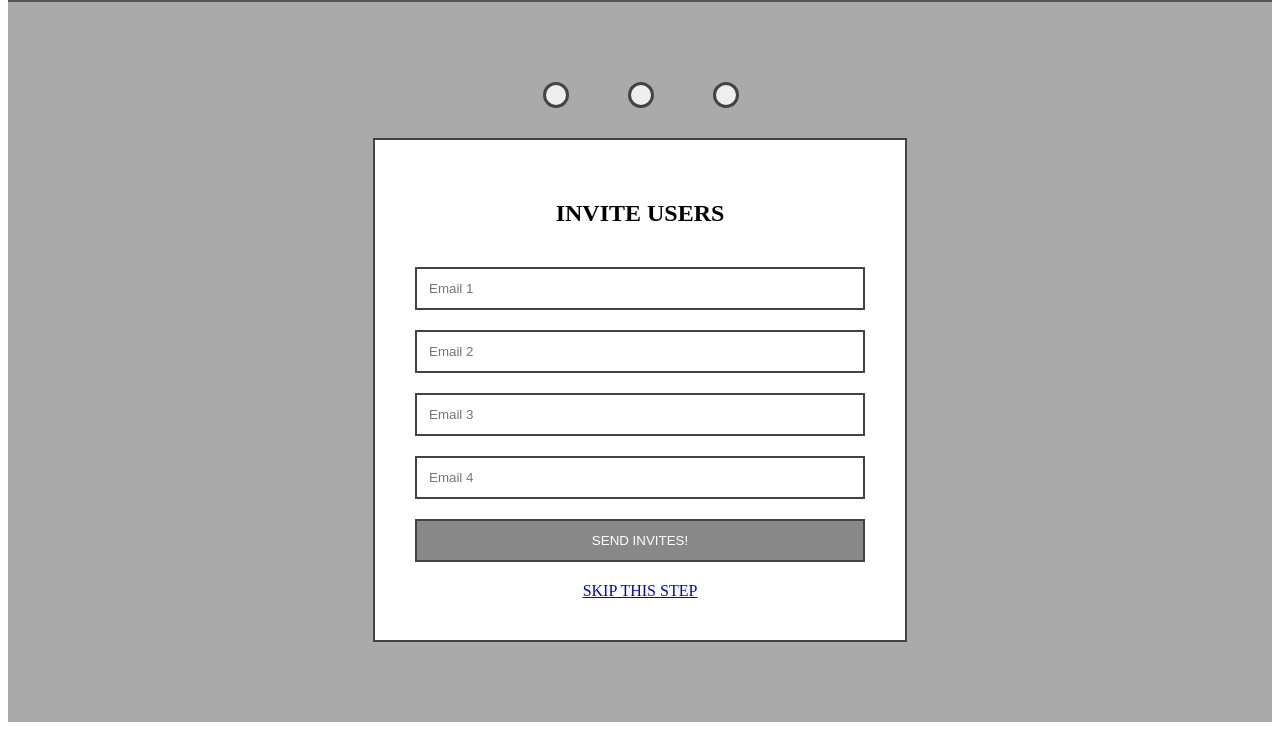
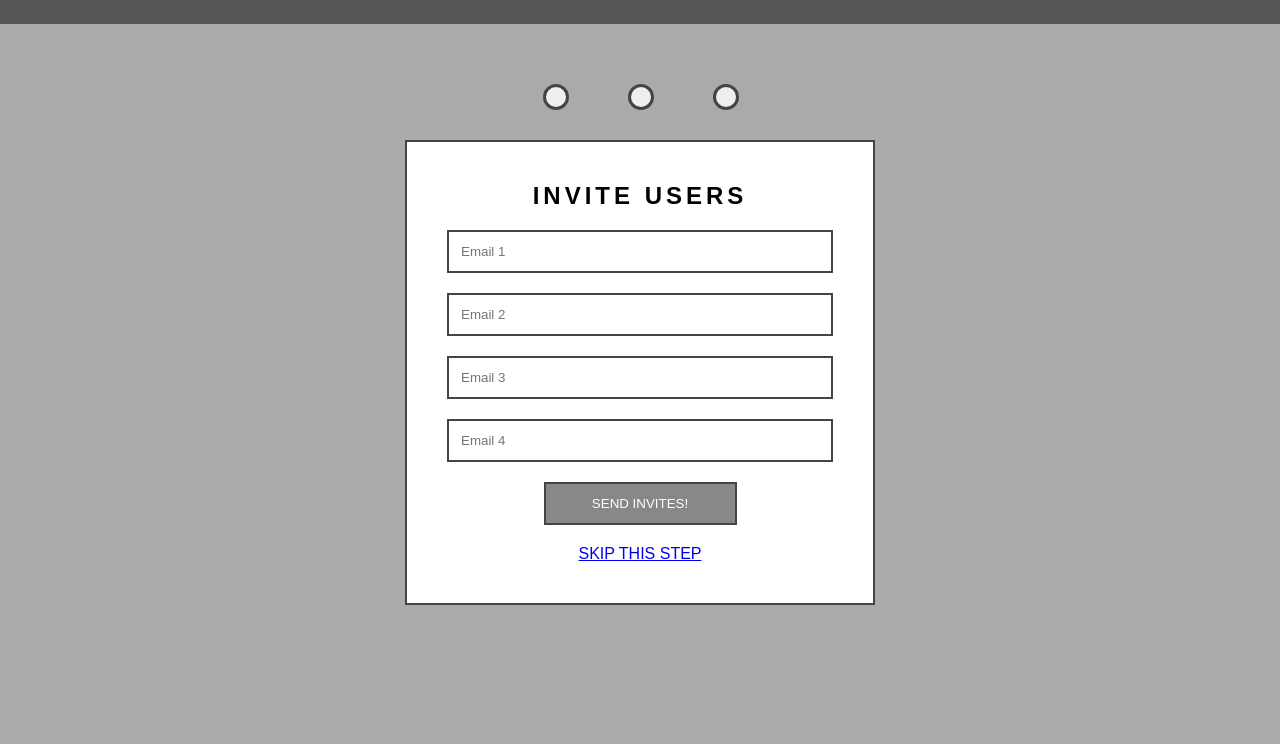
Before and after one commit to bcroman/Grid-Layout-Challenge, a plain HTML site: page index.html in a window 1280 px wide. Shown: the part 452-1196 px from the top of the page. Drawn offline with Linux system fonts and the light colour scheme.

Commit message:
Core: Version 1
Update the space and text sizes to match the wireframe design

```diff
--- a/styles.css
+++ b/styles.css
@@ -1,3 +1,9 @@
+/* Overwall */
+body {
+  margin: 0;
+  font-family: Arial, sans-serif;
+}
+
 /* Grid Layout */
 .grid-container {
   display: grid;
@@ -5,6 +11,7 @@
   grid-template-rows: repeat(3, 100px);
   gap: 15px;
   padding: 10px;
+  margin-bottom: 20px;
 }
 
 /* Box Styling */
@@ -75,6 +82,8 @@
   gap: 40px;
   padding: 25px;
   background-color: #555;
+  padding: 30px;
+  margin-top: 0;
 }
 
 .logo {
@@ -100,23 +109,31 @@
 /* User Invite Form */
 .invite-section {
   background-color: #aaa;
-  padding: 80px 20px;
+  padding: 60px 20px;
+  min-height: 600px;
 }
 
 .invite-form {
   display: grid;
   gap: 20px;
-  max-width: 450px;
+  max-width: 470px;
   margin: auto;
   padding: 40px;
   background-color: white;
   border: 2px solid #444;
   text-align: center;
+  box-sizing: border-box;
+  width: 100%;
 }
 
 .invite-form form {
   display: grid;
   gap: 20px;
+}
+
+.invite-form h2 {
+  margin: 0;
+  letter-spacing: 4px;
 }
 
 .invite-form input {
@@ -130,6 +147,12 @@
   color: white;
   border: 2px solid #444;
   cursor: pointer;
+  width: 50%;
+  justify-self: center;
+}
+
+.skip-link {
+  justify-self: center;
 }
 
 /* Progress Steps */
```
